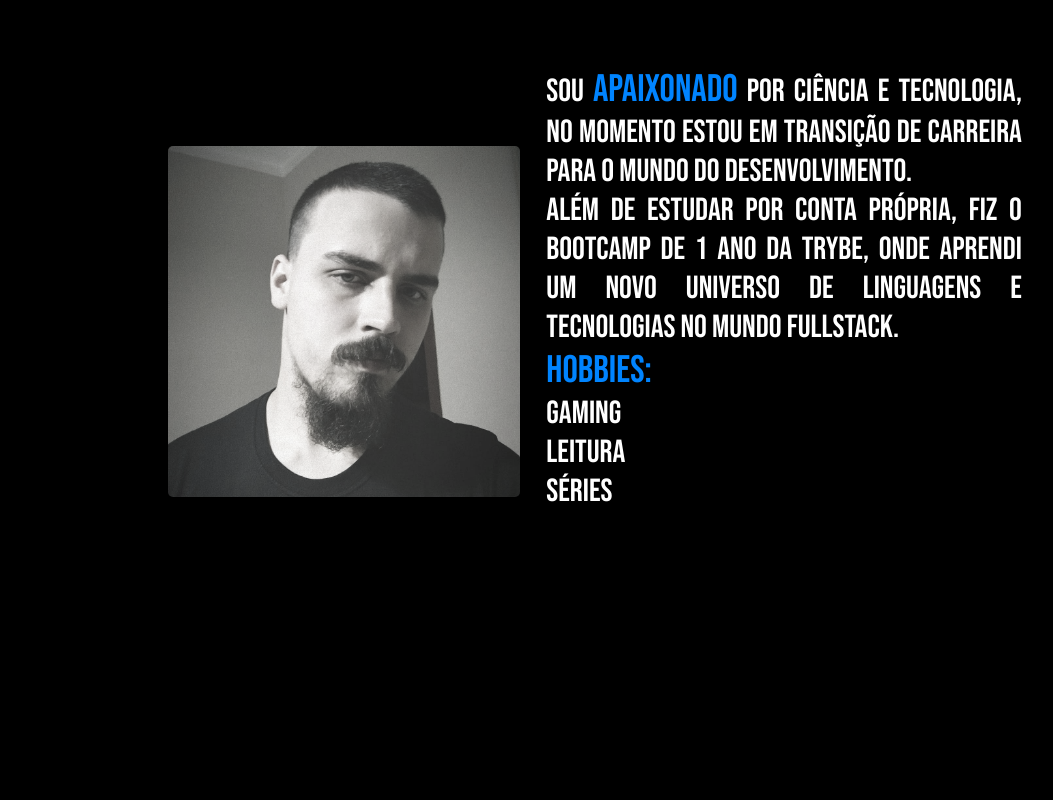
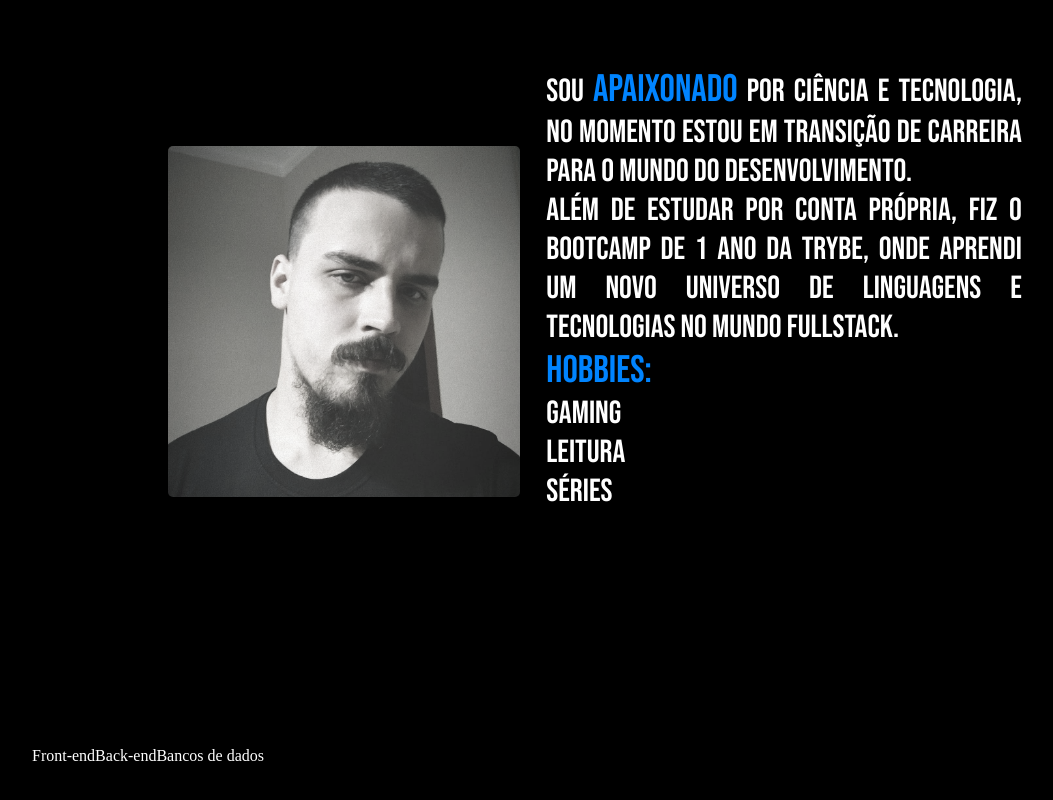
Before and after one commit to matheustkaczyk/portfolio, a React (Vite) app: page / in a window 1280 px wide. Shown: the part 904-1704 px from the top of the page, without its empty margins (96-1149 px from the left). Before the commit the page ends 1651 px from the top, so only its background shows below. Built offline with nearby package versions, Linux system fonts and the light colour scheme.

Commit message:
feat: estruturando pagina tools, adicionando id a section, adicionando href ao icone no sidebar

```diff
--- a/src/App.jsx
+++ b/src/App.jsx
@@ -4,6 +4,7 @@ import Sidebar from './components/Sidebar'
 import About from './pages/About'
 
 import Landing from './pages/Landing'
+import Tools from './pages/Tools'
 
 function App() {
   return (
@@ -11,6 +12,7 @@ function App() {
       <Sidebar />
       <Landing />
       <About />
+      <Tools />
     </div>
   )
 }
--- a/src/App.scss
+++ b/src/App.scss
@@ -170,5 +170,14 @@ aside {
       }
     }
   }
+}
 
+.tools {
+  margin-left: 10vw;
+  height: 100vh;
+
+  .wrapper {
+    display: flex;
+    flex-direction: row;
+  }
 }
--- a/src/components/Sidebar/index.jsx
+++ b/src/components/Sidebar/index.jsx
@@ -11,7 +11,7 @@ const Sidebar = () => {
         <ul>
           <li><a href='#home'><AiFillHome /></a></li>
           <li><a href='#about'><AiFillInfoCircle /></a></li>
-          <li><a><BsTools /></a></li>
+          <li><a href="#tools"><BsTools /></a></li>
           <li><a><MdOutlineWork /></a></li>
         </ul>
       </nav>
--- a/src/pages/Tools/index.jsx
+++ b/src/pages/Tools/index.jsx
@@ -1,7 +1,11 @@
 const Tools = () => {
   return(
-    <section className="tools">
-
+    <section className="tools" id="tools">
+      <div className="wrapper">
+        <div>Front-end</div>
+        <div>Back-end</div>
+        <div>Bancos de dados</div>
+      </div>
     </section>
   )
 }
```
